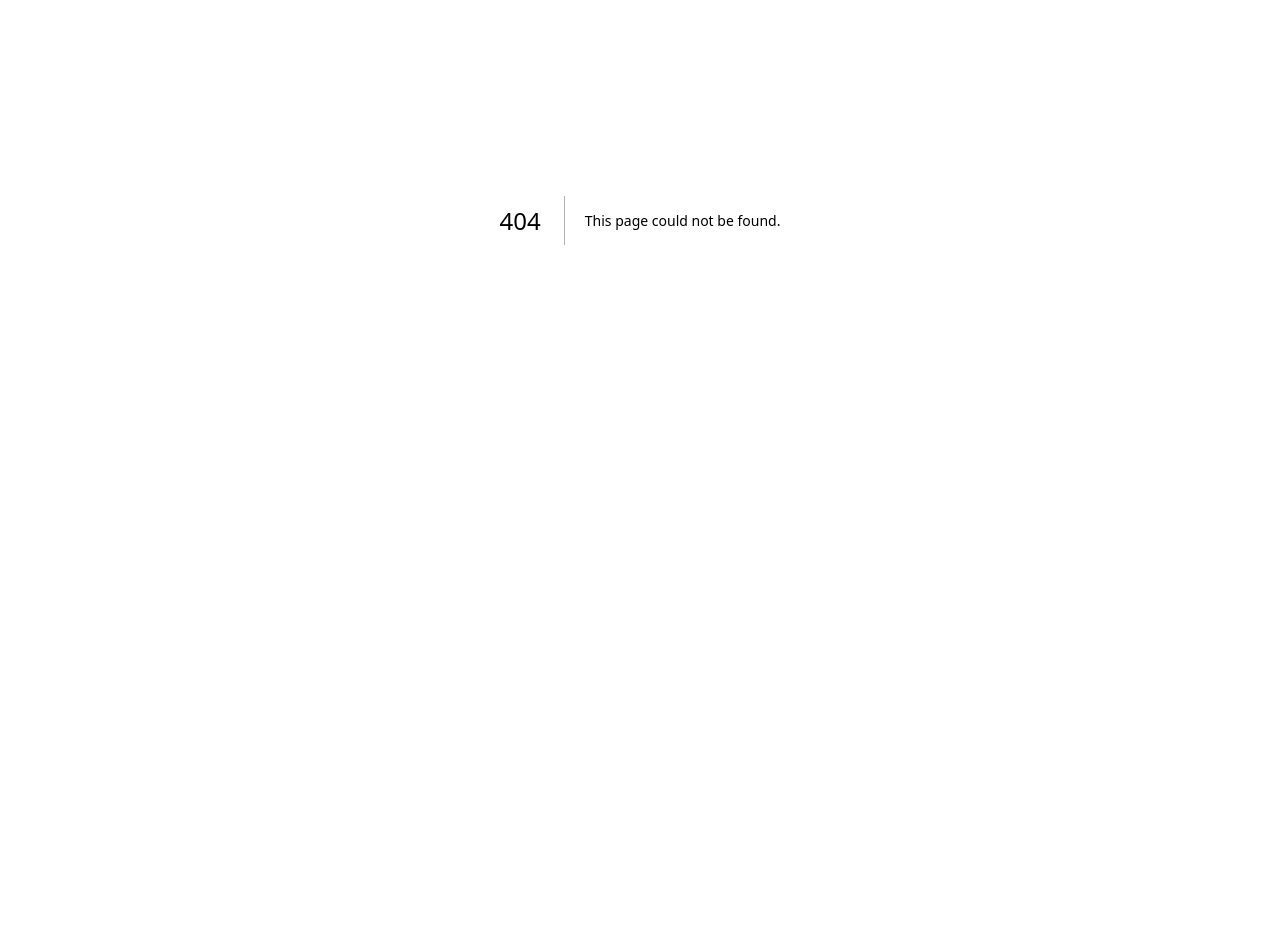
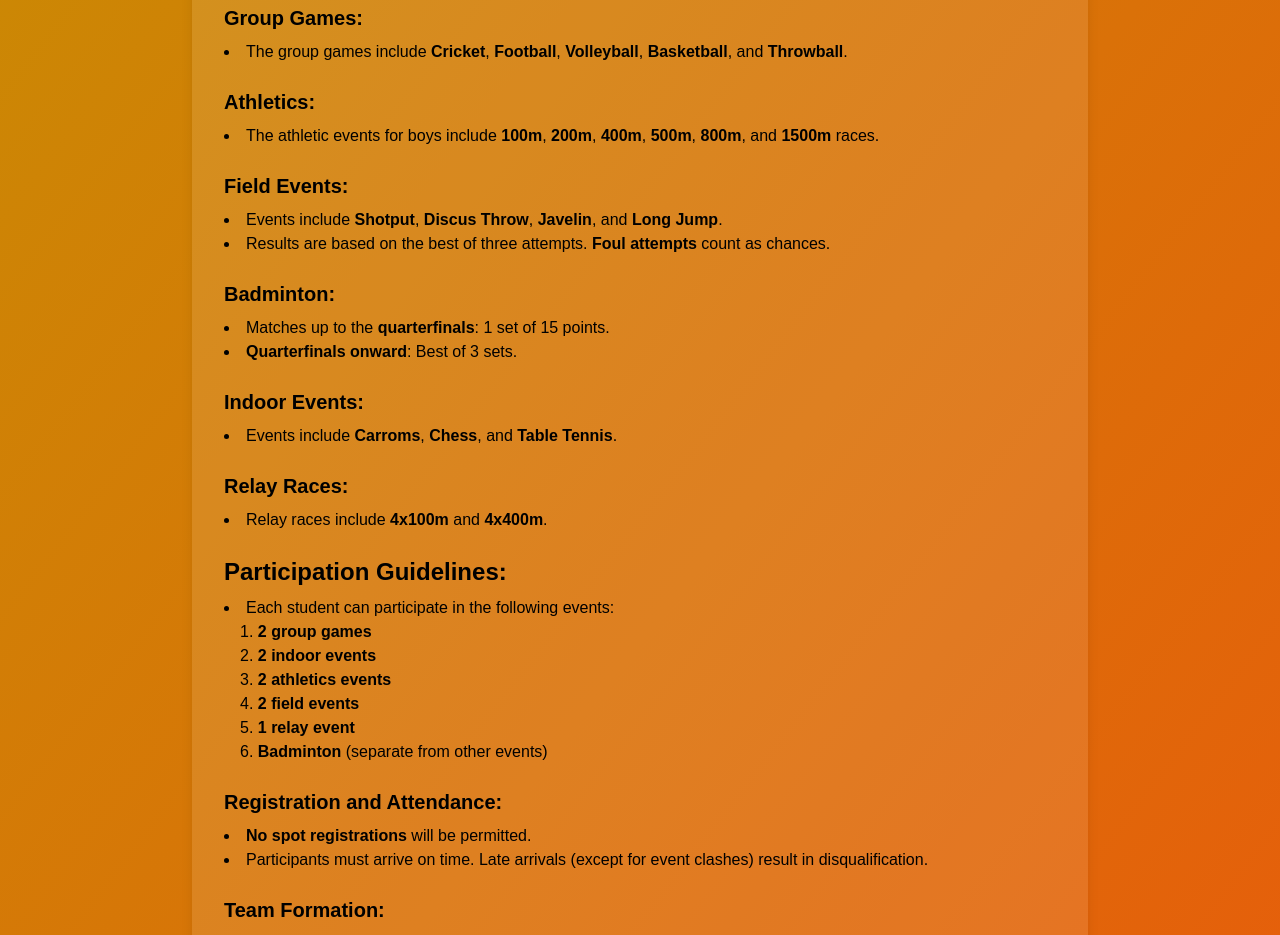
Before and after one commit to AnshumohanAcharya/Pradhva_24-25, a Next.js app: page /rules in a window 1280 px wide. Before the commit this address had no page. Shown: the part 180-1115 px from the top of the page. Before the commit the page ends 800 px from the top, so only its background shows below. Built offline with nearby package versions, Linux system fonts and the light colour scheme.

Commit message:
Website Completed 🎉

```diff
--- a/src/app/page.tsx
+++ b/src/app/page.tsx
@@ -59,6 +59,7 @@ const HomePage = () => {
         <ul className="flex justify-center space-x-8">
           <li><a href="#about" className="text-black hover:text-white transition-colors font-medium">About</a></li>
           <li><a href="#events" className="text-black hover:text-white transition-colors font-medium">Events</a></li>
+          <li><a href="/rules" className="text-black hover:text-white transition-colors font-medium">Rules</a></li>
           {/* <li><a href="#schedule" className="text-black hover:text-white transition-colors font-medium">Schedule</a></li> */}
           <li><a href="#contact" className="text-black hover:text-white transition-colors font-medium">Contact</a></li>
         </ul>
@@ -81,26 +82,93 @@ const HomePage = () => {
 
         {/* Event Highlights */}
         <section id="events" className="mb-20">
-          <h2 className="text-5xl font-bold mb-10 text-yellow-500">Event Highlights</h2>
+          <h2 className="text-5xl font-bold mb-10 text-yellow-500">Events</h2>
           <div className="grid grid-cols-1 md:grid-cols-2 gap-8">
             <Card className="bg-gradient-to-br from-yellow-600 to-orange-600 border-none hover:shadow-lg transition-shadow duration-300">
               <CardHeader>
                 <CardTitle className="flex items-center text-black font-bold">
-                  <Trophy className="mr-2" /> Competitions
+                  <Trophy className="mr-2" /> Student Events
                 </CardTitle>
               </CardHeader>
               <CardContent>
-                <p className="text-black">Participate in various sports competitions and showcase your skills.</p>
+                <div className="text-black">
+                  <div className="grid grid-cols-2 md:grid-cols-2 gap-4">
+                    {/* Column 1 */}
+                    <div>
+                      <strong className="block text-lg mb-2">INDOOR GAMES</strong>
+                      <ul className="list-disc list-inside mb-4">
+                        <li>Table Tennis</li>
+                        <li>Carroms</li>
+                        <li>Chess</li>
+                      </ul>
+
+                      <strong className="block text-lg mb-2">GROUP GAMES</strong>
+                      <ul className="list-disc list-inside mb-4">
+                        <li>Cricket</li>
+                        <li>Football</li>
+                        <li>Volleyball</li>
+                        <li>Basketball</li>
+                      </ul>
+                    </div>
+
+                    {/* Column 2 */}
+                    <div>
+                      <strong className="block text-lg mb-2">TRACK EVENTS</strong>
+                      <ul className="list-disc list-inside mb-4">
+                        <li>100m</li>
+                        <li>200m</li>
+                        <li>400m</li>
+                        <li>800m</li>
+                        <li>1500m</li>
+                        <li>4x100m Relay</li>
+                        <li>4x400m Relay</li>
+                      </ul>
+
+                      <strong className="block text-lg mb-2">FIELD EVENTS</strong>
+                      <ul className="list-disc list-inside mb-4">
+                        <li>Long Jump</li>
+                        <li>Discus Throw</li>
+                        <li>Shot Put</li>
+                        <li>Javelin Throw</li>
+                      </ul>
+                    </div>
+                  </div>
+                </div>
               </CardContent>
             </Card>
             <Card className="bg-gradient-to-br from-orange-600 to-red-600 border-none hover:shadow-lg transition-shadow duration-300">
               <CardHeader>
                 <CardTitle className="flex items-center text-black font-bold">
-                  <Users className="mr-2" /> Team Building
+                  <Users className="mr-2" /> Staff Events
                 </CardTitle>
               </CardHeader>
               <CardContent>
-                <p className="text-black">Foster teamwork and build lasting relationships with fellow athletes.</p>
+                <div className="text-black">
+                  <div className="grid grid-cols-2 md:grid-cols-2 gap-4">
+                    {/* Column 1 */}
+                    <div>
+                      <strong className="block text-lg mb-2">INDOOR GAMES</strong>
+                      <ul className="list-disc list-inside mb-4">
+                        <li>Table Tennis</li>
+                        <li>Carroms</li>
+                        <li>Chess</li>
+                      </ul>
+                    </div>
+
+                    <div>
+                      <strong className="block text-lg mb-2">TRACK EVENTS</strong>
+                      <ul className="list-disc list-inside mb-4">
+                        <li>50m</li>
+                      </ul>
+
+                      <strong className="block text-lg mb-2">FIELD EVENTS</strong>
+                      <ul className="list-disc list-inside mb-4">
+                        <li>Discus Throw</li>
+                        <li>Shot Put</li>
+                      </ul>
+                    </div>
+                  </div>
+                </div>
               </CardContent>
             </Card>
           </div>
@@ -158,7 +226,7 @@ const HomePage = () => {
 
       {/* Footer */}
       <footer className="bg-yellow-500 py-8 text-center text-black mt-20">
-        <p>&copy; 2024 Pradhva - IIIT Kottayam Annual Sports Fest. All rights reserved.</p>
+        <p>&copy; 2024 Pradhva. All rights reserved.</p>
       </footer>
     </div>
   );
--- /dev/null
+++ b/src/app/rules/page.tsx
@@ -0,0 +1,122 @@
+const Page = () => {
+    return (
+        <div className="min-h-screen bg-gradient-to-br from-yellow-600 to-orange-600 p-8 text-black">
+            <div className="max-w-4xl mx-auto bg-white bg-opacity-10 p-8 rounded-lg shadow-lg">
+                <h1 className="text-4xl font-extrabold text-center mb-8 drop-shadow-lg">PRADHVA 2024</h1>
+                <h2 className="text-2xl font-semibold mb-4 underline">Rules and Regulations:</h2>
+
+                <section className="mb-6">
+                    <h3 className="text-xl font-semibold mb-2">Group Games:</h3>
+                    <ul className="list-disc list-inside">
+                        <li>The group games include <strong>Cricket</strong>, <strong>Football</strong>, <strong>Volleyball</strong>, <strong>Basketball</strong>, and <strong>Throwball</strong>.</li>
+                    </ul>
+                </section>
+
+                <section className="mb-6">
+                    <h3 className="text-xl font-semibold mb-2">Athletics:</h3>
+                    <ul className="list-disc list-inside">
+                        <li>The athletic events for boys include <strong>100m</strong>, <strong>200m</strong>, <strong>400m</strong>, <strong>500m</strong>, <strong>800m</strong>, and <strong>1500m</strong> races.</li>
+                    </ul>
+                </section>
+
+                <section className="mb-6">
+                    <h3 className="text-xl font-semibold mb-2">Field Events:</h3>
+                    <ul className="list-disc list-inside">
+                        <li>Events include <strong>Shotput</strong>, <strong>Discus Throw</strong>, <strong>Javelin</strong>, and <strong>Long Jump</strong>.</li>
+                        <li>Results are based on the best of three attempts. <strong>Foul attempts</strong> count as chances.</li>
+                    </ul>
+                </section>
+
+                <section className="mb-6">
+                    <h3 className="text-xl font-semibold mb-2">Badminton:</h3>
+                    <ul className="list-disc list-inside">
+                        <li>Matches up to the <strong>quarterfinals</strong>: 1 set of 15 points.</li>
+                        <li><strong>Quarterfinals onward</strong>: Best of 3 sets.</li>
+                    </ul>
+                </section>
+
+                <section className="mb-6">
+                    <h3 className="text-xl font-semibold mb-2">Indoor Events:</h3>
+                    <ul className="list-disc list-inside">
+                        <li>Events include <strong>Carroms</strong>, <strong>Chess</strong>, and <strong>Table Tennis</strong>.</li>
+                    </ul>
+                </section>
+
+                <section className="mb-6">
+                    <h3 className="text-xl font-semibold mb-2">Relay Races:</h3>
+                    <ul className="list-disc list-inside">
+                        <li>Relay races include <strong>4x100m</strong> and <strong>4x400m</strong>.</li>
+                    </ul>
+                </section>
+
+                <section className="mb-6">
+                    <h3 className="text-2xl font-semibold mb-2">Participation Guidelines:</h3>
+                    <ul className="list-disc list-inside">
+                        <li>Each student can participate in the following events:
+                            <ul className="list-decimal list-inside ml-4">
+                                <li><strong>2 group games</strong></li>
+                                <li><strong>2 indoor events</strong></li>
+                                <li><strong>2 athletics events</strong></li>
+                                <li><strong>2 field events</strong></li>
+                                <li><strong>1 relay event</strong></li>
+                                <li><strong>Badminton</strong> (separate from other events)</li>
+                            </ul>
+                        </li>
+                    </ul>
+                </section>
+
+                <section className="mb-6">
+                    <h3 className="text-xl font-semibold mb-2">Registration and Attendance:</h3>
+                    <ul className="list-disc list-inside">
+                        <li><strong>No spot registrations</strong> will be permitted.</li>
+                        <li>Participants must arrive on time. Late arrivals (except for event clashes) result in disqualification.</li>
+                    </ul>
+                </section>
+
+                <section className="mb-6">
+                    <h3 className="text-xl font-semibold mb-2">Team Formation:</h3>
+                    <ul className="list-disc list-inside">
+                        <li>Teams must consist of members from the same year/batch.</li>
+                    </ul>
+                </section>
+
+                <section className="mb-6">
+                    <h3 className="text-xl font-semibold mb-2">Code of Conduct:</h3>
+                    <ul className="list-disc list-inside">
+                        <li><strong>Decisions</strong> by referees and the committee are final. Arguing leads to warnings or disqualification.</li>
+                    </ul>
+                </section>
+
+                <section className="mb-6">
+                    <h3 className="text-xl font-semibold mb-2">Use of Equipment:</h3>
+                    <ul className="list-disc list-inside">
+                        <li><strong>Misuse</strong> or tampering with sports equipment results in penalties or disqualification.</li>
+                    </ul>
+                </section>
+
+                <section className="mb-6">
+                    <h3 className="text-xl font-semibold mb-2">Health and Safety:</h3>
+                    <ul className="list-disc list-inside">
+                        <li>The organizing committee is not liable for injuries, though <strong>first aid</strong> will be available.</li>
+                    </ul>
+                </section>
+
+                <section className="mb-6">
+                    <h3 className="text-xl font-semibold mb-2">Forfeiture:</h3>
+                    <ul className="list-disc list-inside">
+                        <li>Teams must notify the committee at least <strong>1 hour before</strong> the event if they are unable to compete.</li>
+                    </ul>
+                </section>
+
+                <section className="mb-6">
+                    <h3 className="text-xl font-semibold mb-2">Tiebreakers:</h3>
+                    <ul className="list-disc list-inside">
+                        <li>In case of a <strong>tie</strong>, event-specific tiebreaker rules apply (e.g., additional set, time extension).</li>
+                    </ul>
+                </section>
+            </div>
+        </div>
+    );
+};
+
+export default Page;
```
